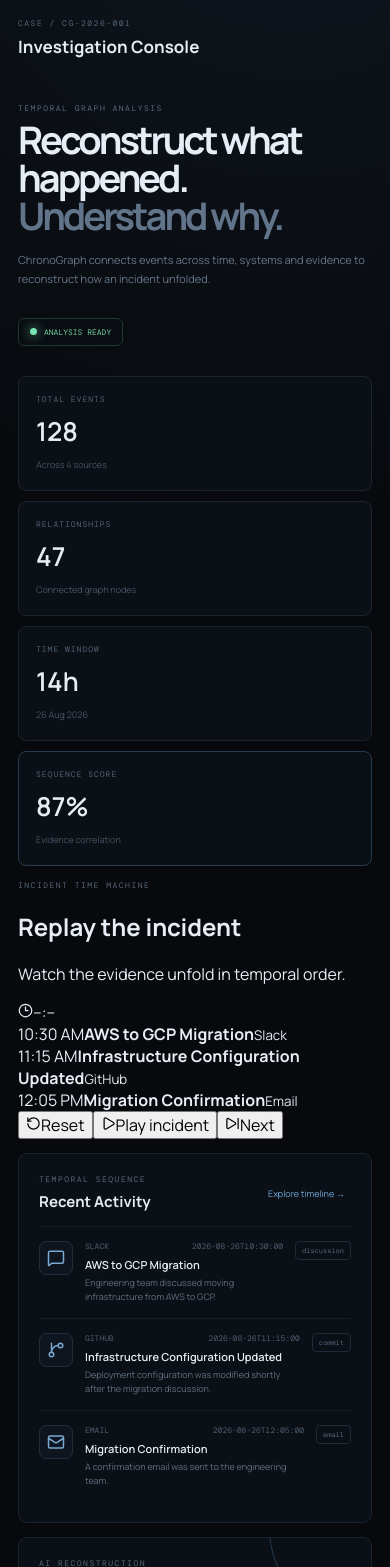
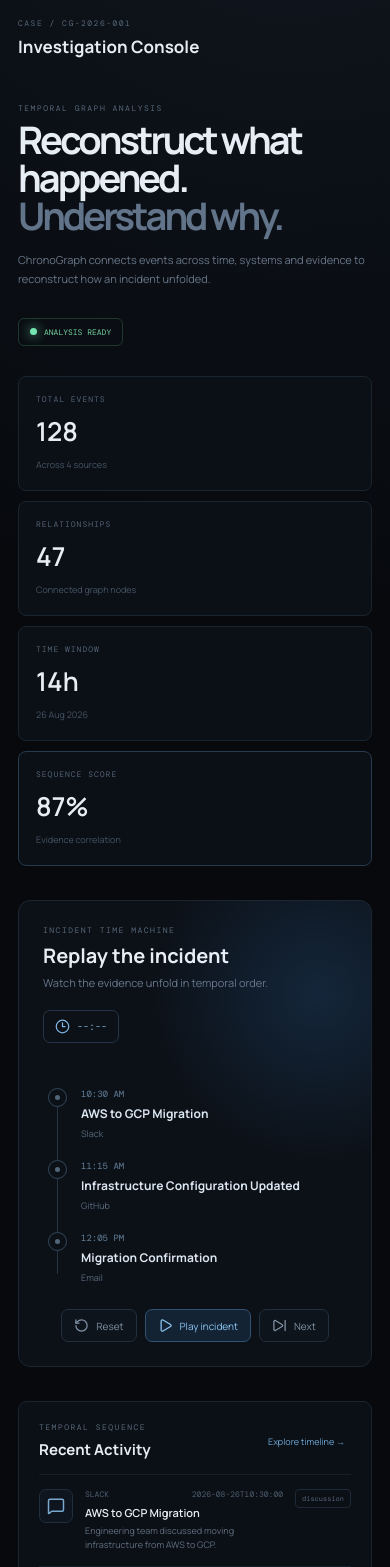
Before and after one commit to ullasbr0214/ChronoGraph, a React app in the folder frontend/: page / in a window 390 px wide. Shown: the top 1567 px of the page. Built offline with nearby package versions, Linux system fonts and the light colour scheme; the HTML template or start-up script is replaced by a standard one.

Commit message:
Update ChronoGraph

```diff
--- a/frontend/src/index.css
+++ b/frontend/src/index.css
@@ -29,3 +29,255 @@ button {
 a {
   color: inherit;
 }
+
+/* =========================================
+   INCIDENT TIME MACHINE
+========================================= */
+
+.replay-panel {
+  margin: 20px 0;
+  padding: 24px;
+  border: 1px solid #1b2632;
+  border-radius: 12px;
+  background:
+    radial-gradient(
+      circle at 85% 20%,
+      #14263a 0%,
+      transparent 35%
+    ),
+    #0c1118;
+  overflow: hidden;
+}
+
+.replay-header {
+  display: flex;
+  justify-content: space-between;
+  align-items: flex-start;
+  gap: 20px;
+}
+
+.replay-header h2 {
+  margin: 5px 0 6px;
+  font-size: 20px;
+}
+
+.replay-header p:not(.eyebrow) {
+  margin: 0;
+  color: #68778b;
+  font-size: 11px;
+}
+
+.replay-clock {
+  display: flex;
+  align-items: center;
+  gap: 7px;
+  padding: 8px 11px;
+  border: 1px solid #243447;
+  border-radius: 7px;
+  color: #80b7e6;
+  font-family: "DM Mono", monospace;
+  font-size: 10px;
+}
+
+
+/* TRACK */
+
+.replay-track {
+  position: relative;
+  display: grid;
+  grid-template-columns: repeat(3, 1fr);
+  gap: 30px;
+  margin: 45px 20px 25px;
+}
+
+.replay-line {
+  position: absolute;
+  top: 9px;
+  left: 20px;
+  right: 20px;
+  height: 1px;
+  background: #263442;
+}
+
+.replay-event {
+  position: relative;
+  z-index: 2;
+}
+
+.replay-node {
+  width: 19px;
+  height: 19px;
+  display: grid;
+  place-items: center;
+  border: 1px solid #34465a;
+  border-radius: 50%;
+  background: #0c1118;
+  transition: 0.25s ease;
+}
+
+.replay-node span {
+  width: 5px;
+  height: 5px;
+  border-radius: 50%;
+  background: #52667b;
+}
+
+.replay-event.completed .replay-node {
+  border-color: #5d91bc;
+}
+
+.replay-event.completed .replay-node span {
+  background: #76b8ed;
+}
+
+.replay-event.active .replay-node {
+  width: 19px;
+  height: 19px;
+  border-color: #8ac7fa;
+  box-shadow:
+    0 0 0 5px rgba(111, 174, 225, 0.08),
+    0 0 20px rgba(111, 174, 225, 0.25);
+}
+
+.replay-event.active .replay-node span {
+  background: #9bd2ff;
+}
+
+.replay-event-info {
+  display: flex;
+  flex-direction: column;
+  gap: 5px;
+  margin-top: 12px;
+}
+
+.replay-event-info span {
+  color: #65809a;
+  font-family: "DM Mono", monospace;
+  font-size: 9px;
+}
+
+.replay-event-info strong {
+  max-width: 220px;
+  color: #dce6f1;
+  font-size: 12px;
+}
+
+.replay-event-info small {
+  color: #59697b;
+  font-size: 9px;
+}
+
+
+/* OBSERVATION */
+
+.replay-observation {
+  margin-top: 20px;
+  padding: 17px;
+  border: 1px solid #213344;
+  border-radius: 9px;
+  background: #0a1017;
+}
+
+.replay-observation h3 {
+  margin: 6px 0;
+  font-size: 14px;
+}
+
+.replay-observation p {
+  max-width: 800px;
+  margin: 0;
+  color: #6d7b8c;
+  font-size: 11px;
+  line-height: 1.6;
+}
+
+.replay-meta {
+  display: flex;
+  gap: 8px;
+  margin-top: 13px;
+}
+
+.replay-meta span {
+  padding: 5px 8px;
+  border: 1px solid #202d3c;
+  border-radius: 5px;
+  color: #71849a;
+  font-family: "DM Mono", monospace;
+  font-size: 8px;
+  text-transform: uppercase;
+}
+
+
+/* CONTROLS */
+
+.replay-controls {
+  display: flex;
+  justify-content: center;
+  gap: 8px;
+  margin-top: 20px;
+}
+
+.replay-controls button {
+  display: flex;
+  align-items: center;
+  gap: 7px;
+  padding: 8px 12px;
+  border: 1px solid #222f3e;
+  border-radius: 7px;
+  background: #0d141c;
+  color: #8191a4;
+  font-size: 10px;
+}
+
+.replay-controls button:hover {
+  border-color: #38516a;
+  color: #c4d8ea;
+}
+
+.replay-controls button:disabled {
+  opacity: 0.35;
+  cursor: not-allowed;
+}
+
+.replay-controls .replay-primary {
+  border-color: #315271;
+  background: #132333;
+  color: #8bc4f3;
+}
+
+
+/* MOBILE */
+
+@media (max-width: 700px) {
+
+  .replay-header {
+    flex-direction: column;
+  }
+
+  .replay-track {
+    grid-template-columns: 1fr;
+    gap: 20px;
+    margin-left: 5px;
+  }
+
+  .replay-line {
+    top: 10px;
+    bottom: 10px;
+    left: 9px;
+    width: 1px;
+    height: auto;
+  }
+
+  .replay-event {
+    display: flex;
+    gap: 14px;
+  }
+
+  .replay-event-info {
+    margin-top: 0;
+  }
+
+  .replay-controls {
+    flex-wrap: wrap;
+  }
+}
```
